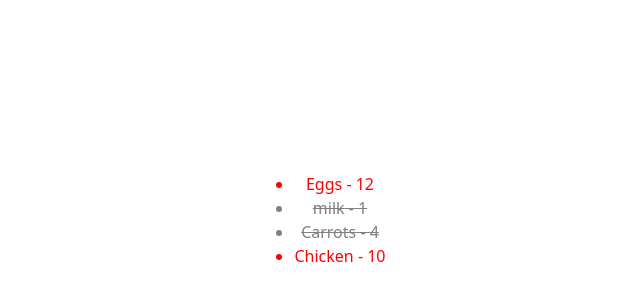
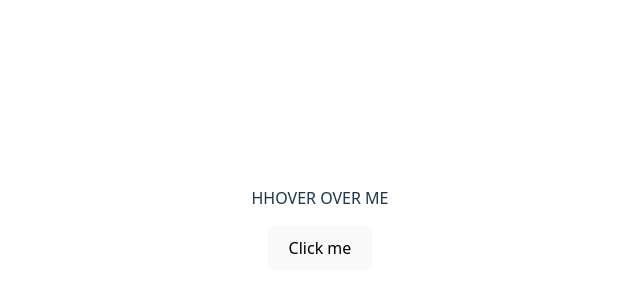
Before and after one commit to DevOlabode/Learning-React, a React (Vite) app: page / in a window 1280 px wide. Shown: the part 180-480 px from the top of the page, without its empty margins (320-960 px from the left). Built offline with nearby package versions, Linux system fonts and the light colour scheme.

Commit message:
`Added Clicker component and updated App component to include it`

```diff
--- a/src/App.jsx
+++ b/src/App.jsx
@@ -8,6 +8,7 @@ import Heading from './Heading'
 import ColorList from './ColorList'
 import Slots from './Slots'
 import ShoppingList from './ShoppingList'
+import Clicker from './Clicker'
 
 const data = [
   {id: 1,item : 'Eggs', quantity : 12, completed : false},
@@ -18,12 +19,19 @@ const data = [
 
 function App() {
   return <div>
+    <Clicker />
+    {/*
+
     <ShoppingList items={data}/>
-    {/* <ColorList colors={["teal", "magenta", "pink", "purple", "red"]}/>
+
+    <ColorList colors={["teal", "magenta", "pink", "purple", "red"]}/>
+
     <Slots v1='w' v2='w' v3='w'/>
     <Slots v1='😋' v2='😋' v3='😂'/>
+
     <Heading color="Magenta" text="Welcome"/>
     <ListPicker values={[1,2,2,4,4]}/>
+
     <DoubleDice />
     <DoubleDice />
     <DoubleDice />
--- /dev/null
+++ b/src/Clicker.jsx
@@ -0,0 +1,16 @@
+function handleClick(){
+    console.log('CLICKED THE BUTTON')
+}
+
+function handleHover(){
+    console.log('HOVERED')
+}
+
+export default function Cliker() {
+    return (
+        <div>
+            <p onMouseOver={handleHover}>HHOVER OVER ME</p>
+            <button onClick = {handleClick}>Click me</button>
+        </div>
+    )
+}
```
